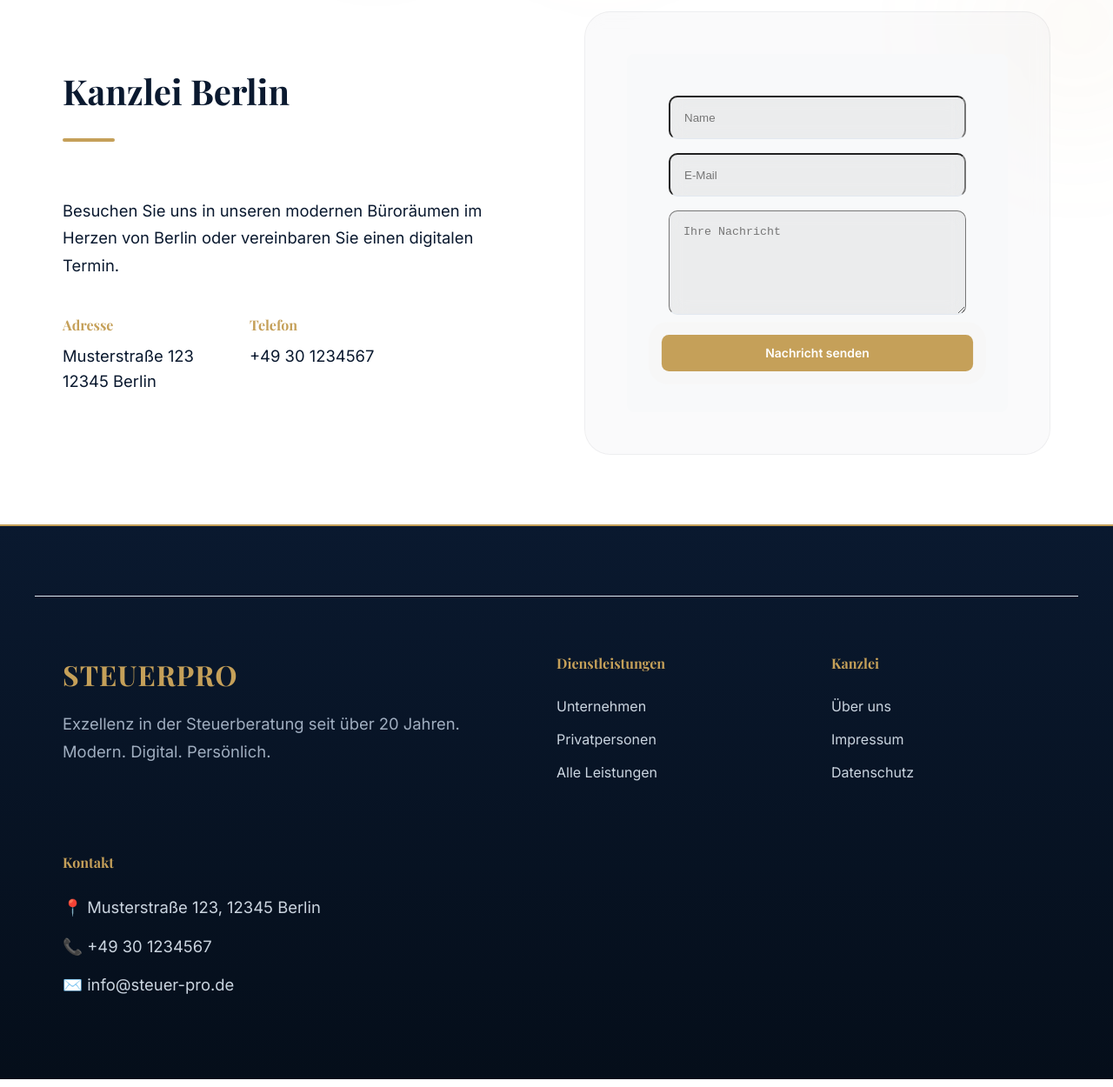
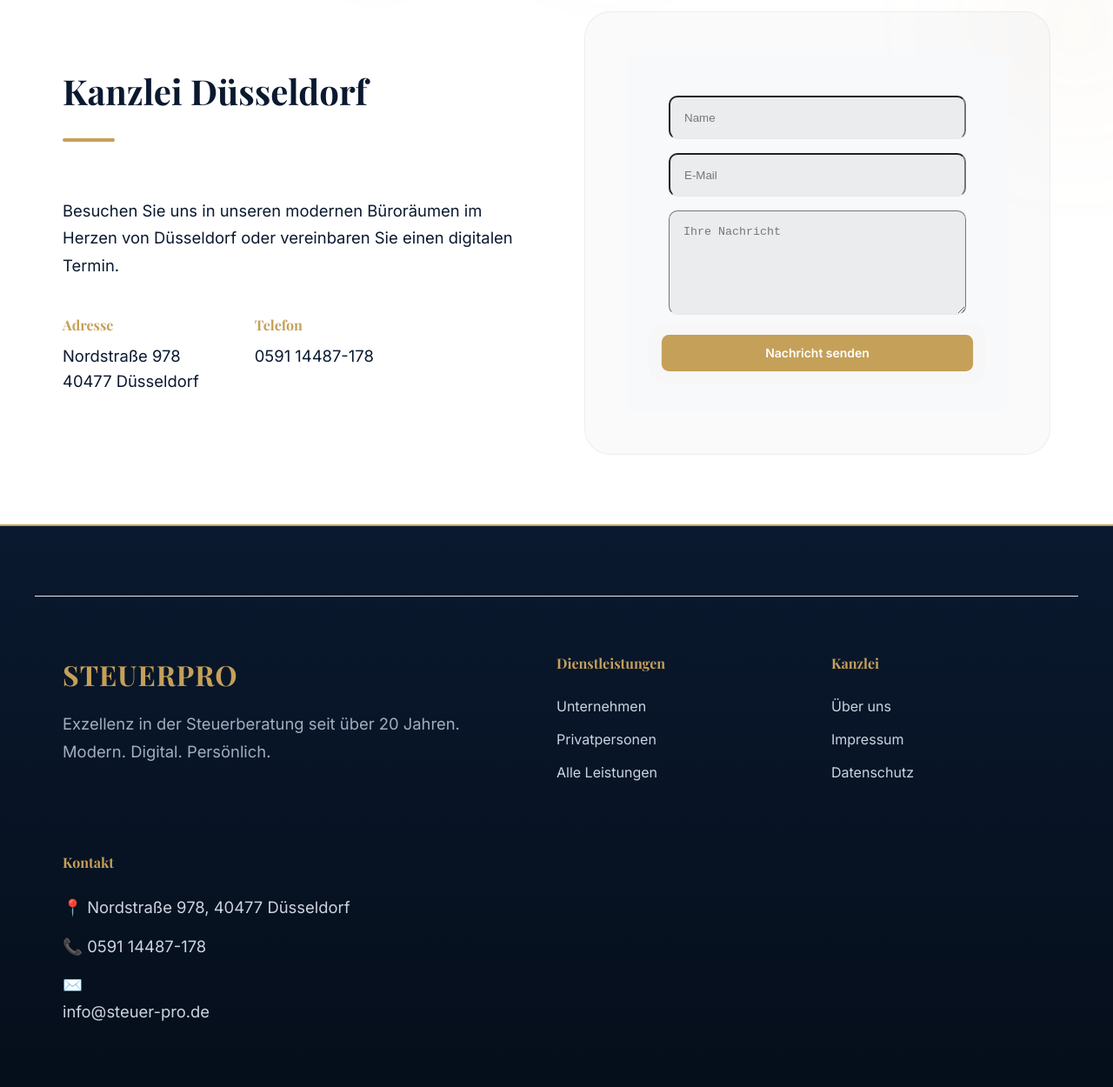
Before and after one commit to WebTech-Agentur/Steuerberater--Webtech, a website built with Vite: page pages/kontakt.html in a window 1280 px wide. Shown: the part 610-1860 px from the top of the page at 87% size. Built offline with nearby package versions, Linux system fonts and the light colour scheme.

Commit message:
Fix: Update official contact address, phone and email mapping

```diff
--- a/pages/kontakt.html
+++ b/pages/kontakt.html
@@ -67,19 +67,19 @@
           <div class="grid-2">
             <div class="contact-info animate-on-scroll">
               <div class="section-header contact-section-header">
-                <h2>Kanzlei Berlin</h2>
+                <h2>Kanzlei Düsseldorf</h2>
                 <div class="section-divider contact-divider"></div>
               </div>
-              <p>Besuchen Sie uns in unseren modernen Büroräumen im Herzen von Berlin oder vereinbaren Sie einen digitalen Termin.</p>
+              <p>Besuchen Sie uns in unseren modernen Büroräumen im Herzen von Düsseldorf oder vereinbaren Sie einen digitalen Termin.</p>
 
               <div class="contact-details">
                 <div class="contact-item">
                   <h4>Adresse</h4>
-                  <p>Musterstraße 123<br>12345 Berlin</p>
+                  <p>Nordstraße 978<br>40477 Düsseldorf</p>
                 </div>
                 <div class="contact-item">
                   <h4>Telefon</h4>
-                  <p>+49 30 1234567</p>
+                  <p>0591 14487-178</p>
                 </div>
               </div>
             </div>
@@ -117,9 +117,9 @@
         </div>
         <div class="footer-contact stagger-item">
           <h4>Kontakt</h4>
-          <p>📍 Musterstraße 123, 12345 Berlin</p>
-          <p>📞 +49 30 1234567</p>
-          <p>✉️ info@steuer-pro.de</p>
+          <p>📍 Nordstraße 978, 40477 Düsseldorf</p>
+          <p>📞 0591 14487-178</p>
+          <p>✉️ <a href="mailto:info@webtech-agentur.de" style="color: inherit; text-decoration: none;">info@steuer-pro.de</a></p>
         </div>
       </div>
     </footer>
```
Also changed, not shown: index.html (+3 -3 lines), pages/datenschutz.html (+3 -3 lines), pages/impressum.html (+5 -6 lines), pages/leistungen.html (+3 -3 lines), pages/privatpersonen.html (+3 -3 lines), pages/uber-uns.html (+3 -3 lines), pages/unternehmen.html (+3 -3 lines).
